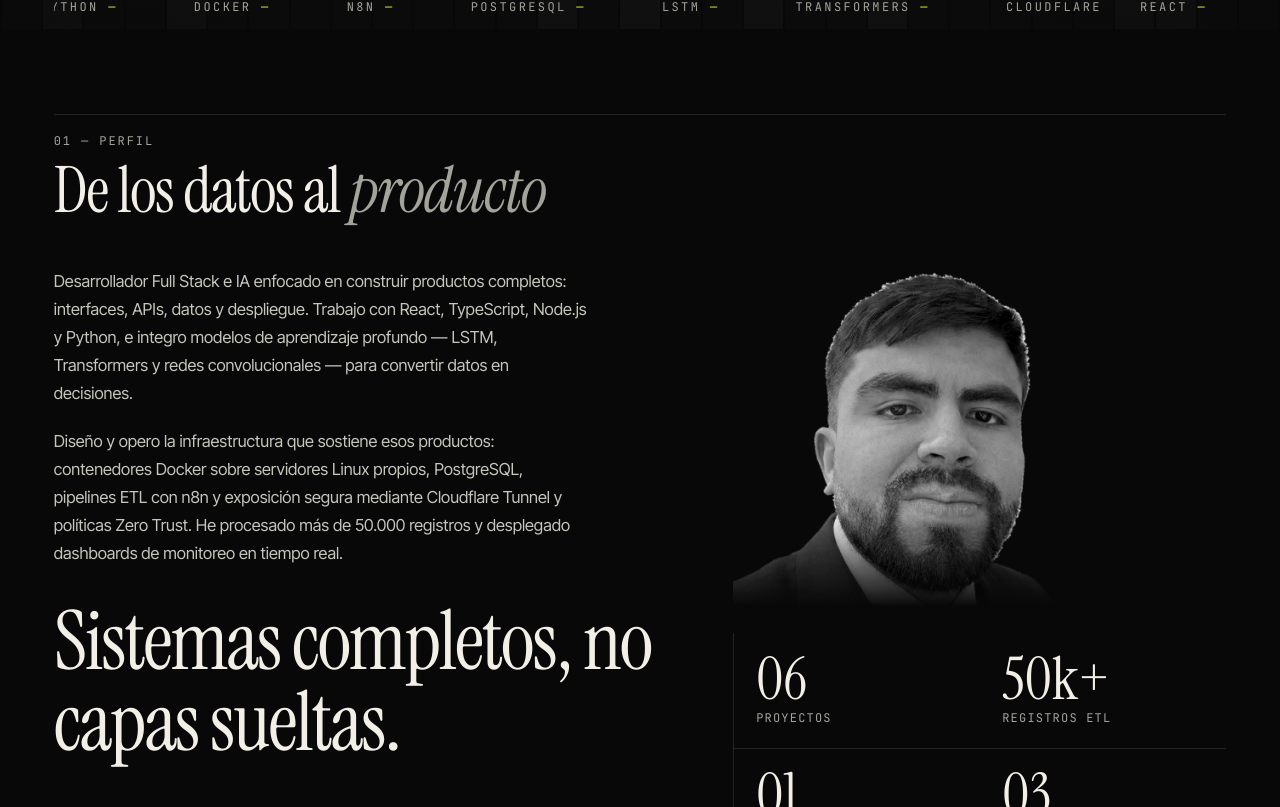
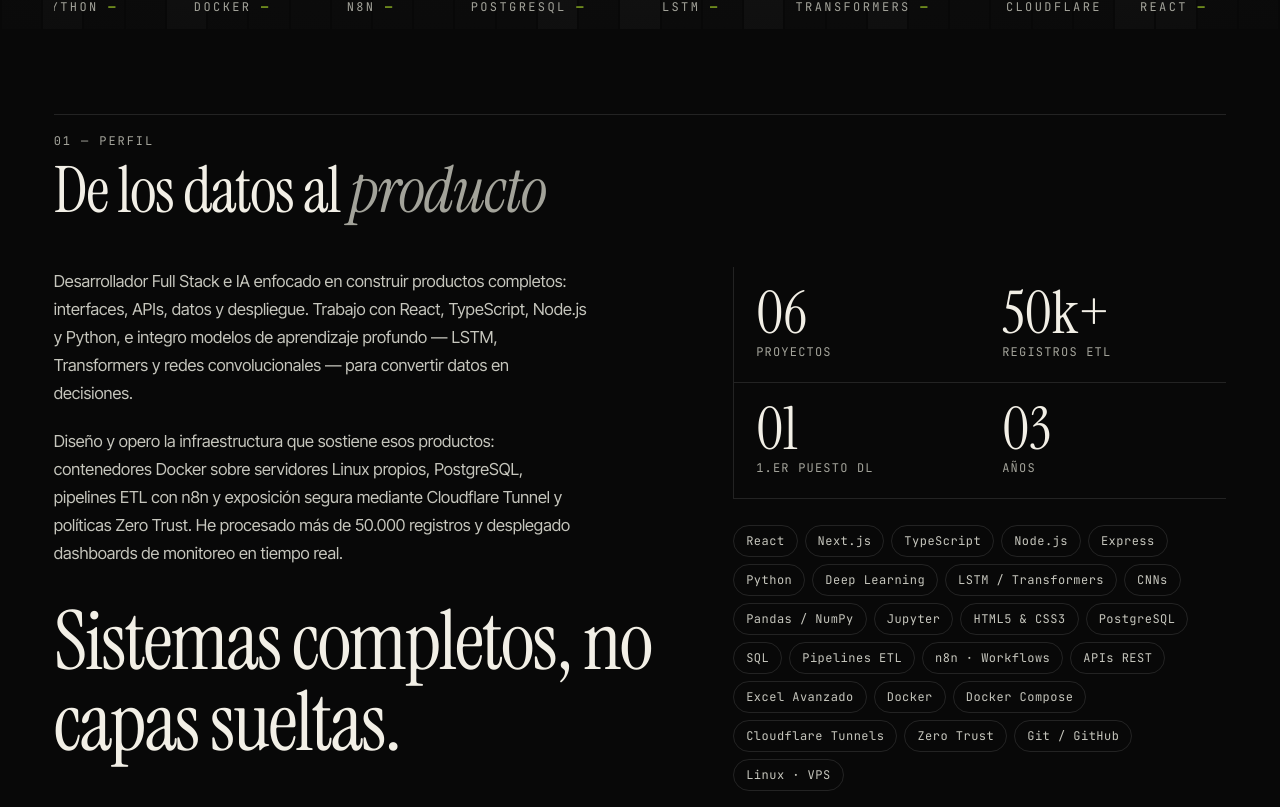
Before and after one commit to c26200/software-portfolio, a React (Vite) app: page / in a window 1280 px wide. Shown: the part 545-1352 px from the top of the page. Built offline with nearby package versions, Linux system fonts and the light colour scheme.

Commit message:
Keep the portrait only on the about page
The profile column is designed around statistics, so a portrait there read as
pasted on. The home returns to its original balance; the portrait stays on
/sobre, in the author byline and in the Person schema.

```diff
--- a/src/components/About.tsx
+++ b/src/components/About.tsx
@@ -33,16 +33,6 @@ export default function About() {
         </Reveal>
 
         <Reveal>
-          <figure className="about-photo">
-            <img
-              src="/img/carlos-gordillo-cut.webp"
-              alt={t('about.photoAlt')}
-              width={800}
-              height={800}
-              loading="lazy"
-              decoding="async"
-            />
-          </figure>
           <div className="stats">
             <Stat end={6} pad={2} label={t('kinetic.statProjects')} />
             <Stat end={50} suffix="k+" label={t('kinetic.statEtl')} />
--- a/src/styles/kinetic.css
+++ b/src/styles/kinetic.css
@@ -281,17 +281,6 @@ section { padding: clamp(48px, 6.5vw, 96px) var(--pad); max-width: 1500px; margi
 .about-copy p { font-size: 16.5px; line-height: 1.7; color: var(--text-muted); max-width: 56ch; }
 .about-copy p + p { margin-top: 1.2em; }
 .about-copy p b { color: var(--fg); font-weight: 500; }
-.about-photo {
-  margin: 0 0 26px;
-  max-width: 340px;
-}
-.about-photo img {
-  display: block;
-  width: 100%;
-  height: auto;
-  -webkit-mask-image: linear-gradient(to bottom, #000 72%, transparent 100%);
-  mask-image: linear-gradient(to bottom, #000 72%, transparent 100%);
-}
 .stats { display: grid; grid-template-columns: 1fr 1fr; border-left: 1px solid var(--line); }
 .stat { padding: 20px 0 22px 22px; border-bottom: 1px solid var(--line); }
 .stat b { display: block; font-family: var(--serif); font-size: clamp(38px, 4.6vw, 64px); line-height: 0.9; font-weight: 400; }
```
